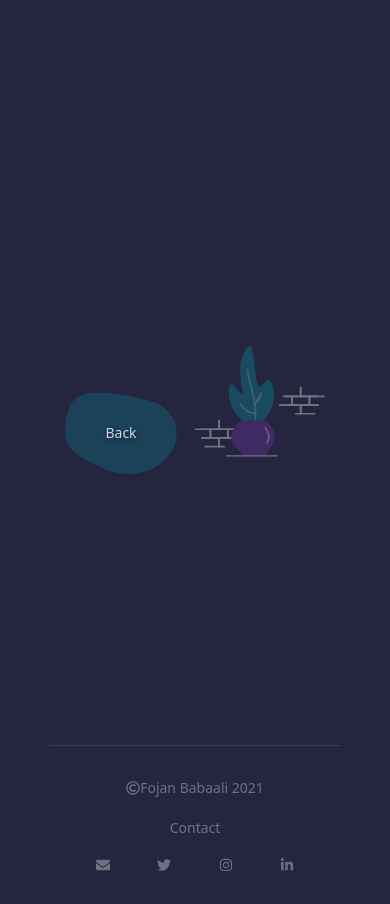
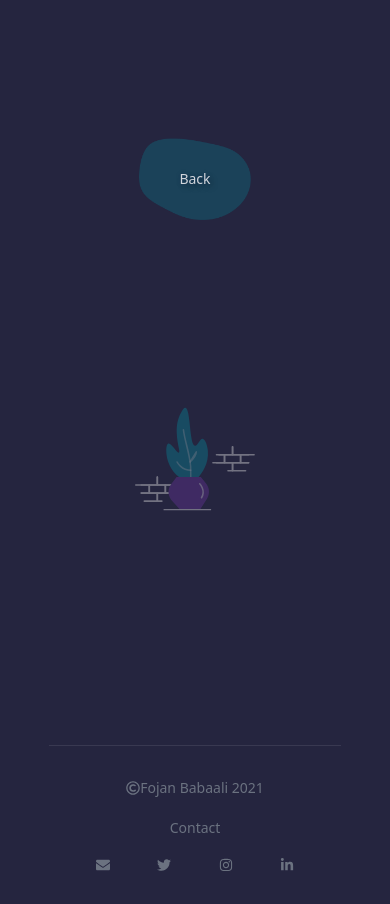
Before and after one commit to fojanb/Fojan-Portfolio, a React (Create React App) app: page /about/story in a window 390 px wide. Shown: the part 2540-3444 px from the top of the page. Built offline with nearby package versions, Linux system fonts and the light colour scheme.

Commit message:
Story-responsive donet

```diff
--- a/src/components/Story/Story.js
+++ b/src/components/Story/Story.js
@@ -32,13 +32,13 @@ const Story = () => {
           make the web a better place. Hopefully we cross paths in the real
           world someday and we can make it a better place together.
         </p>
-        <div className="flex justify-between items-center">
+        <div className="flex flex-wrap justify-between items-center sm:flex-col">
           <Link to="/about">
             <div className="bg-blob5 bg-contain bg-center bg-no-repeat flex justify-center items-center m-0 m-auto text-sm w-28 p-12 text-gray-300 text-shadow-lg transform hover:scale-110 hover:text-gray-100 hover:transition duration-500 ease-in-out ">
               Back
             </div>
           </Link>
-          <div className="flex justify-center items-center pb-16">
+          <div className="flex justify-center m-0 m-auto items-center pb-16">
             <Vase />
           </div>
         </div>
--- a/src/components/Vase/Vase.js
+++ b/src/components/Vase/Vase.js
@@ -3,8 +3,8 @@ import React from "react";
 const Vase = () => {
   return (
     <svg
-      width="130"
-      height="130"
+      width="120"
+      height="120"
       viewBox="0 0 462 395"
       fill="none"
       xmlns="http://www.w3.org/2000/svg"
```
